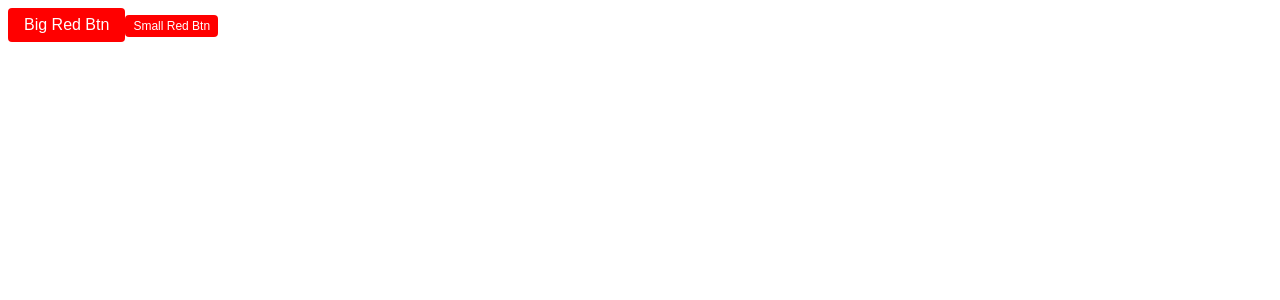
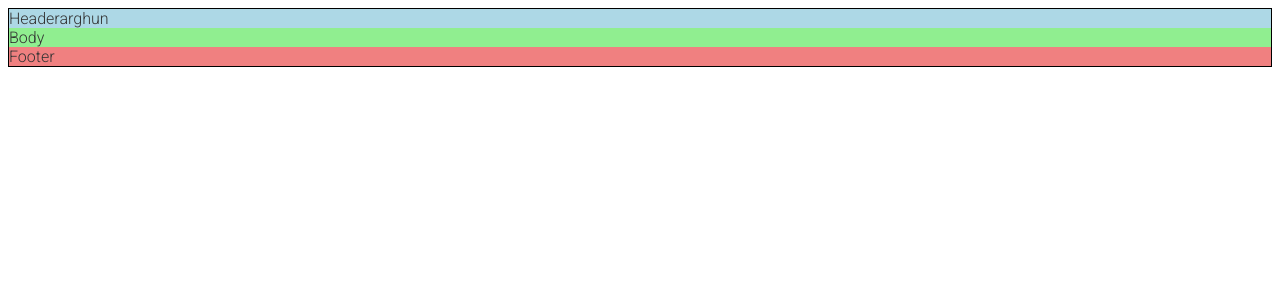
Before and after one commit to Arghun-dev/Advanced-React-Patterns, a React (Vite) app in the folder advanced-react/: page / in a window 1280 px wide. Shown: the top 300 px of the page. Built offline with nearby package versions, Linux system fonts and the light colour scheme.

Commit message:
feat: Compound Components

```diff
--- a/advanced-react/src/App.tsx
+++ b/advanced-react/src/App.tsx
@@ -25,6 +25,7 @@ import { UserForm } from "./components/UserForm";
 import { UserInfoWithHook } from "./components/UserInfoWithHook";
 import { RecursiveComponent } from "./components/RecursiveComponent";
 import { RedButton, SmallRedButton } from "./components/Composition";
+import Card from "./components/CompoundComponents";
 
 // const Left = ({ title }: { title: string }) => (
 //   <h2 style={{ backgroundColor: "coral" }}>{title}</h2>
@@ -203,9 +204,21 @@ function App() {
     // <RecursiveComponent data={myNestedObject} />
 
     /** -------------------- Composition & Partial component pattern -------------------------- */
+    // <>
+    //   <RedButton text="Big Red Btn" />
+    //   <SmallRedButton text="Small Red Btn" />
+    // </>
+
+    //** -------------------- Compound Components -------------------------- */
+    // As you can see this is very clean approach to create a compound component. You can use this pattern to create a complex component that has multiple parts and each part can be used independently.
+    // In the example below, we have a Card component that has three parts: Header, Body, and Footer. You can use these parts independently or together to create a Card component.
+    // If we didn't use the compound component pattern, we would have to pass all the parts of the card as props to the Card component. This would make the Card component less flexible and harder to use.
     <>
-      <RedButton text="Big Red Btn" />
-      <SmallRedButton text="Small Red Btn" />
+      <Card>
+        <Card.Header>Header</Card.Header>
+        <Card.Body>Body</Card.Body>
+        <Card.Footer>Footer</Card.Footer>
+      </Card>
     </>
   );
 }
--- /dev/null
+++ b/advanced-react/src/components/CompoundComponents.tsx
@@ -0,0 +1,37 @@
+import { createContext, useContext } from "react";
+
+const CardContext = createContext({ name: "" });
+
+const CardProvider = CardContext.Provider;
+
+const Header = ({ children }) => {
+  const { name } = useContext(CardContext);
+  return (
+    <div style={{ backgroundColor: "lightblue" }}>
+      {children}
+      {name}
+    </div>
+  );
+};
+
+const Body = ({ children }) => {
+  return <div style={{ backgroundColor: "lightgreen" }}>{children}</div>;
+};
+
+const Footer = ({ children }) => {
+  return <div style={{ backgroundColor: "lightcoral" }}>{children}</div>;
+};
+
+const Card = ({ children }) => {
+  return (
+    <CardProvider value={{ name: "arghun" }}>
+      <div style={{ border: "1px solid black" }}>{children}</div>
+    </CardProvider>
+  );
+};
+
+export default Card;
+
+Card.Header = Header;
+Card.Body = Body;
+Card.Footer = Footer;
```
